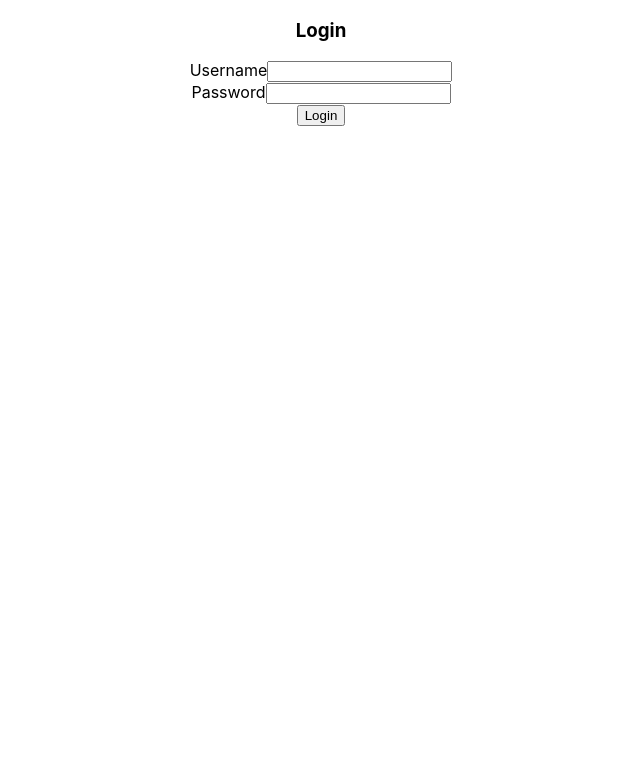
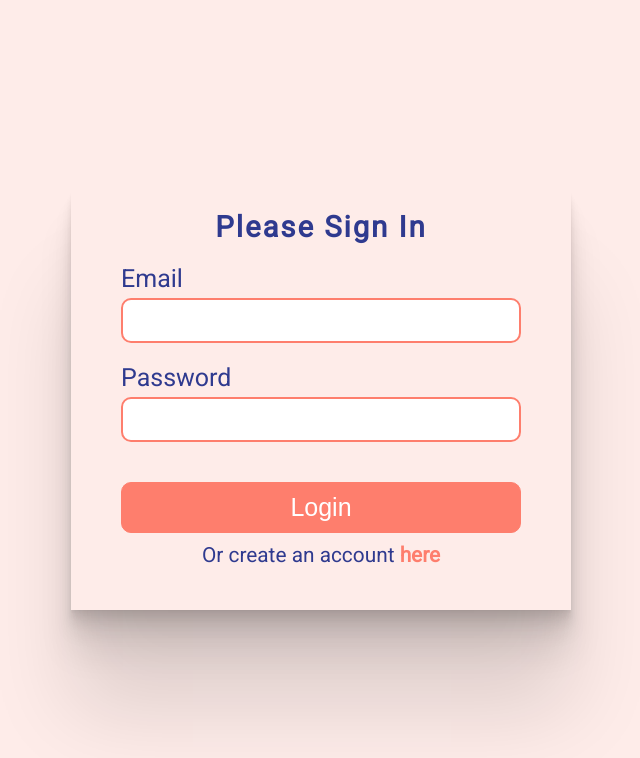
Before and after one commit to luistorres0/my-puppies, a React (Create React App) app: page / in a window 1280 px wide. Shown: the top 758 px of the page, without its empty margins (319-959 px from the left). Built offline with nearby package versions, Linux system fonts and the light colour scheme.

Commit message:
Styled the login view and login component

```diff
--- a/package.json
+++ b/package.json
@@ -8,6 +8,7 @@
     "@testing-library/user-event": "^13.5.0",
     "react": "^17.0.2",
     "react-dom": "^17.0.2",
+    "react-router-dom": "^6.2.1",
     "react-scripts": "5.0.0",
     "web-vitals": "^2.1.4"
   },
--- a/src/App.css
+++ b/src/App.css
@@ -1,3 +1,5 @@
+@import url('https://fonts.googleapis.com/css2?family=Roboto&display=swap');
+
 .App {
-  text-align: center;
+  font-family: 'Roboto', sans-serif;
 }
--- a/src/App.js
+++ b/src/App.js
@@ -1,10 +1,13 @@
 import "./App.css";
-import Login from "./login/Login";
+import LoginView from "./login/LoginView";
+import { Routes, Route } from "react-router-dom";
 
 function App() {
   return (
     <div className="App">
-      <Login />
+      <Routes>
+        <Route exact path="/" element={<LoginView />} />
+      </Routes>
     </div>
   );
 }
--- a/src/index.css
+++ b/src/index.css
@@ -1,3 +1,9 @@
+*{
+  box-sizing: border-box;
+  margin: 0;
+  padding: 0;
+}
+
 body {
   margin: 0;
   font-family: -apple-system, BlinkMacSystemFont, 'Segoe UI', 'Roboto', 'Oxygen',
--- a/src/login/Login.css
+++ b/src/login/Login.css
@@ -0,0 +1,67 @@
+.login-container {
+  width: 500px;
+  height: 420px;
+  font-size: 25px;
+  color: #2f3a8f;
+  box-shadow: 0 2.8px 2.2px rgba(0, 0, 0, 0.034),
+    0 6.7px 5.3px rgba(0, 0, 0, 0.048), 0 12.5px 10px rgba(0, 0, 0, 0.06),
+    0 22.3px 17.9px rgba(0, 0, 0, 0.072), 0 41.8px 33.4px rgba(0, 0, 0, 0.086),
+    0 100px 80px rgba(0, 0, 0, 0.12);
+    display: flex;
+    flex-direction: column;
+    align-items: center;
+}
+
+.login-header {
+    margin: 20px 0;
+    letter-spacing: 2px;
+}
+
+.login-form{
+    width: 80%;
+}
+
+.login-form-item{
+    margin-bottom: 20px;
+    display: flex;
+    flex-direction: column;
+}
+
+.login-form-item label{
+    margin-bottom: 5px;
+}
+
+.login-form-item input{
+    font-size: 18px;
+    padding: 10px;
+    border: 2px solid #fe7e6d;
+    border-radius: 10px;
+}
+
+.login-form-button{
+    width: 100%;
+    padding: 10px;
+    margin-top: 20px;
+    font-size: 25px;
+    color: #fff;
+    background-color: #fe7e6d;
+    border: 1px solid #fe7e6d;
+    border-radius: 10px;
+    cursor: pointer;
+}
+
+.login-form-button:hover{
+    background-color: #ee7566;
+}
+
+.login-form-small{
+    display: block;
+    margin-top: 10px;
+    text-align: center;
+}
+
+.login-form-link{
+    text-decoration: none;
+    color: #fe7e6d;
+    font-weight: bold;
+}
--- a/src/login/Login.js
+++ b/src/login/Login.js
@@ -1,20 +1,26 @@
 import React from "react";
+import { Link } from "react-router-dom";
 import "./Login.css";
 
 function Login() {
   return (
     <div className="login-container">
-      <h3>Login</h3>
-      <form>
-        <div>
-          <label htmlFor="username">Username</label>
-          <input type="text" />
+      <h3 className="login-header">Please Sign In</h3>
+      <form className="login-form">
+        <div className="login-form-item">
+          <label htmlFor="email">Email</label>
+          <input id="email" type="text" name="email" />
         </div>
-        <div>
+        <div className="login-form-item">
           <label htmlFor="password">Password</label>
-          <input type="password" />
+          <input id="password" type="password" name="password" />
         </div>
-        <button type="submit">Login</button>
+        <button className="login-form-button" type="submit">
+          Login
+        </button>
+        <small className="login-form-small">
+          Or create an account <Link className="login-form-link" to="/">here</Link>
+        </small>
       </form>
     </div>
   );
--- /dev/null
+++ b/src/login/LoginView.css
@@ -0,0 +1,7 @@
+.login-view{
+    background-color: #feece9;
+    min-height: 100vh;
+    display: flex;
+    justify-content: center;
+    align-items: center;
+  }
--- /dev/null
+++ b/src/login/LoginView.js
@@ -0,0 +1,13 @@
+import React from "react";
+import Login from "./Login";
+import "./LoginView.css";
+
+function LoginView() {
+  return (
+    <div className="login-view">
+      <Login />
+    </div>
+  );
+}
+
+export default LoginView;
```
Also changed, not shown: src/index.js (+9 -8 lines), 1 other file (tests, documents, lock files or other folders).
